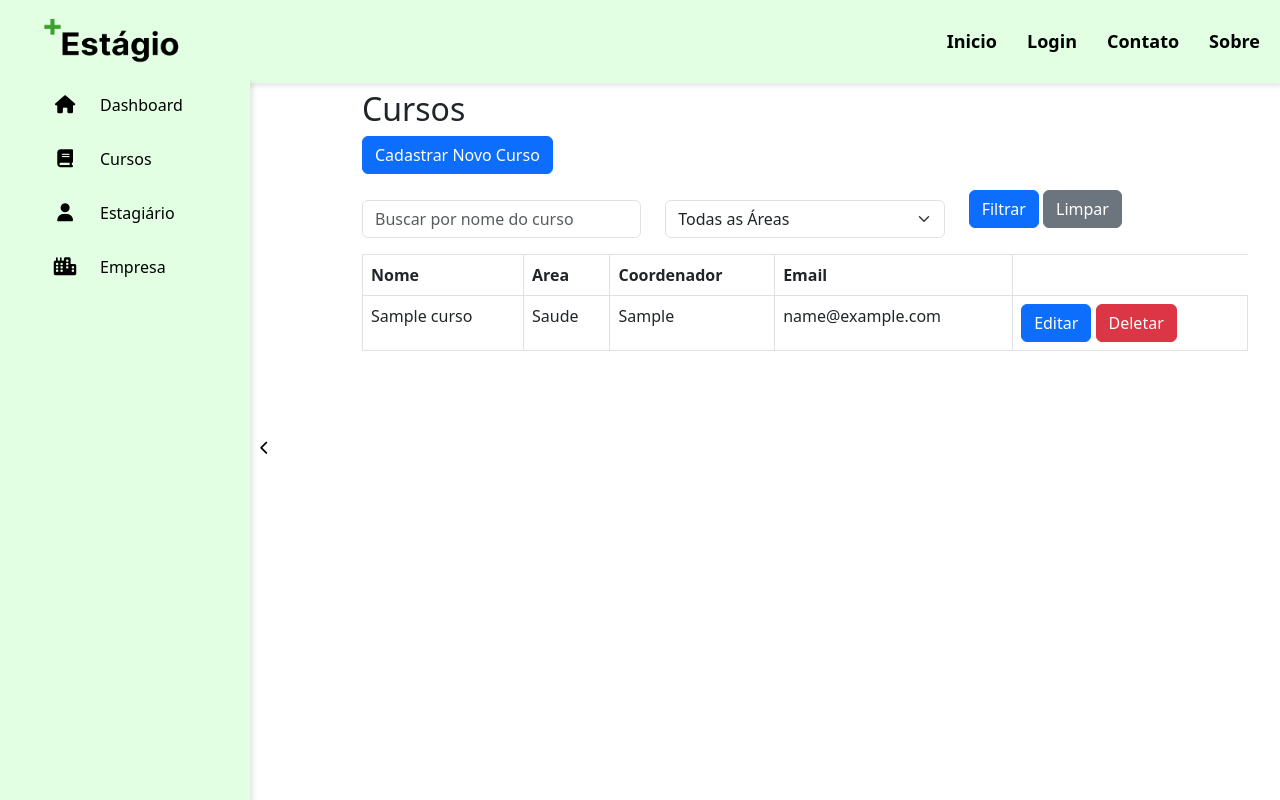
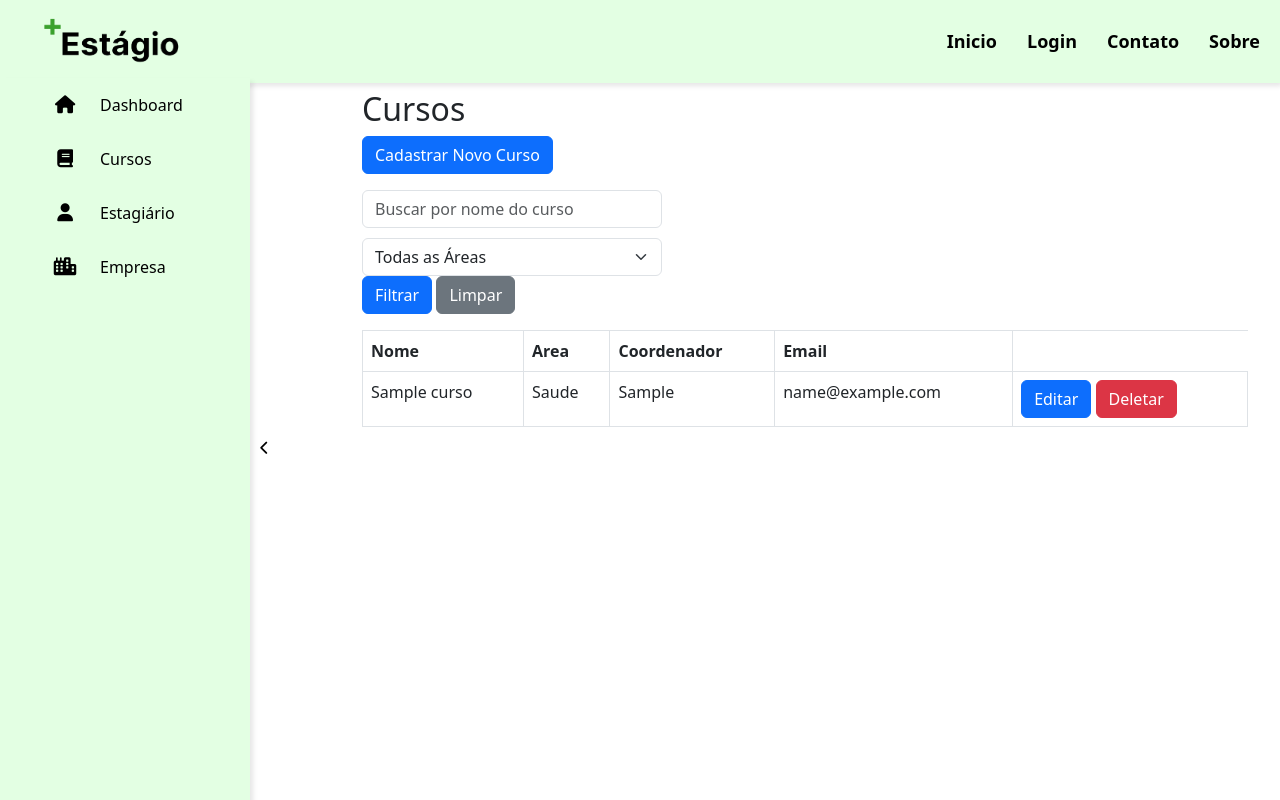
Before and after one commit to JefteFontes/estagio-plus-ProExt, a Django app: page /accounts/profile/deletar_cursos/1 in a window 1280 px wide. Run offline with Django 5.2, Linux system fonts and the light colour scheme; tables that the repository leaves empty hold one stand-in row (values such as "Sample post"); some libraries are stand-ins or nearby versions.

Commit message:
Atualizando

```diff
--- a/dashboard/templates/dashboard_cursos.html
+++ b/dashboard/templates/dashboard_cursos.html
@@ -16,11 +16,11 @@
         <a href="{% url 'cadastrar_cursos' %}" class="btn btn-primary">Cadastrar Novo Curso</a>
     </div>
     <form method="GET" class="mb-3">
-        <div class="row">
-            <div class="col-md-4">
+        <div class="filtro-linha">
+            <div class="col-form-curso">
                 <input type="text" name="search" class="form-control" placeholder="Buscar por nome do curso" value="{{ request.GET.search }}">
             </div>
-            <div class="col-md-4">
+            <div class="col-form-curso">
                 <select name="area" class="form-select">
                     <option value="">Todas as Áreas</option>
                     {% for area in areas %}
@@ -28,7 +28,7 @@
                     {% endfor %}
                 </select>
             </div>
-            <div class="col-md-4">
+            <div class="col-form-curso">
                 <button type="submit" class="btn btn-primary">Filtrar</button>
                 <a href="{% url 'dashboard_cursos' %}" class="btn btn-secondary">Limpar</a>
             </div>
--- a/dashboard/templates/dashboard_instituicao.html
+++ b/dashboard/templates/dashboard_instituicao.html
@@ -13,7 +13,6 @@
 <div class="welcome-container">
     <div class="welcome-section">
         <h2>Bem-vindo(a) ao +Estágio</h2>
-
         <p>{{ instituicao }}</p>
         <div class="add-estagio-card">
             <a href="{% url 'add_estagio' %}">
@@ -28,7 +27,6 @@
             <p>Estágios ativos</p>
             <span>{{ estagios_ativos }}</span>
         </div>
-
     </div>
 </div>
 
@@ -78,7 +76,6 @@
             <a class="details-link" href="{% url 'detalhes_estagio' %}?selected={{ estagio.id }}">Ver detalhes</a>
         </div>
     {% endfor %}
-</div>
 <div>
     <div class="form-coordenador vaga-item">
         {% if errors %}
--- a/dashboard/templates/details.html
+++ b/dashboard/templates/details.html
@@ -5,8 +5,8 @@
 {% block content %}
 
         <ul class="breadcrumb">
-            <li><a href="{% url 'dashboard_instituicao' %}">dashboard</a></li>
-            <li>detalhes</li>
+            <li><a href="{% url 'dashboard_instituicao' %}">Dashboard</a></li>
+            <li>Detalhes</li>
         </ul>
 
 
--- a/estagio_plus/settings.py
+++ b/estagio_plus/settings.py
@@ -158,3 +158,8 @@ ACCOUNT_EMAIL_VERIFICATION = 'none'
 ACCOUNT_AUTHENTICATED_REDIRECT_URL = 'accounts/profile/instituicao/'
 
 EMAIL_BACKEND = 'django.core.mail.backends.smtp.EmailBackend'
+EMAIL_HOST = 'smtp.gmail.com'
+EMAIL_PORT = 587
+EMAIL_USE_TLS = True
+EMAIL_HOST_USER = 'jeftefontes04@gmail.com'
+EMAIL_HOST_PASSWORD = 'fiveseer'
--- a/static/dashboard/css/style.css
+++ b/static/dashboard/css/style.css
@@ -378,7 +378,7 @@ li.actived a {
 
 /* Quando a sidebar estiver escondida */
 .container-main.sidebar-collapsed {
-    margin-left: 10px;
+    margin-left: 100px;
     transition: margin-left 0.9s ease;
 }
 
```
Also changed, not shown: dashboard/forms.py (line endings or trailing spaces). Lines whose indentation alone changed are shown as unchanged.
